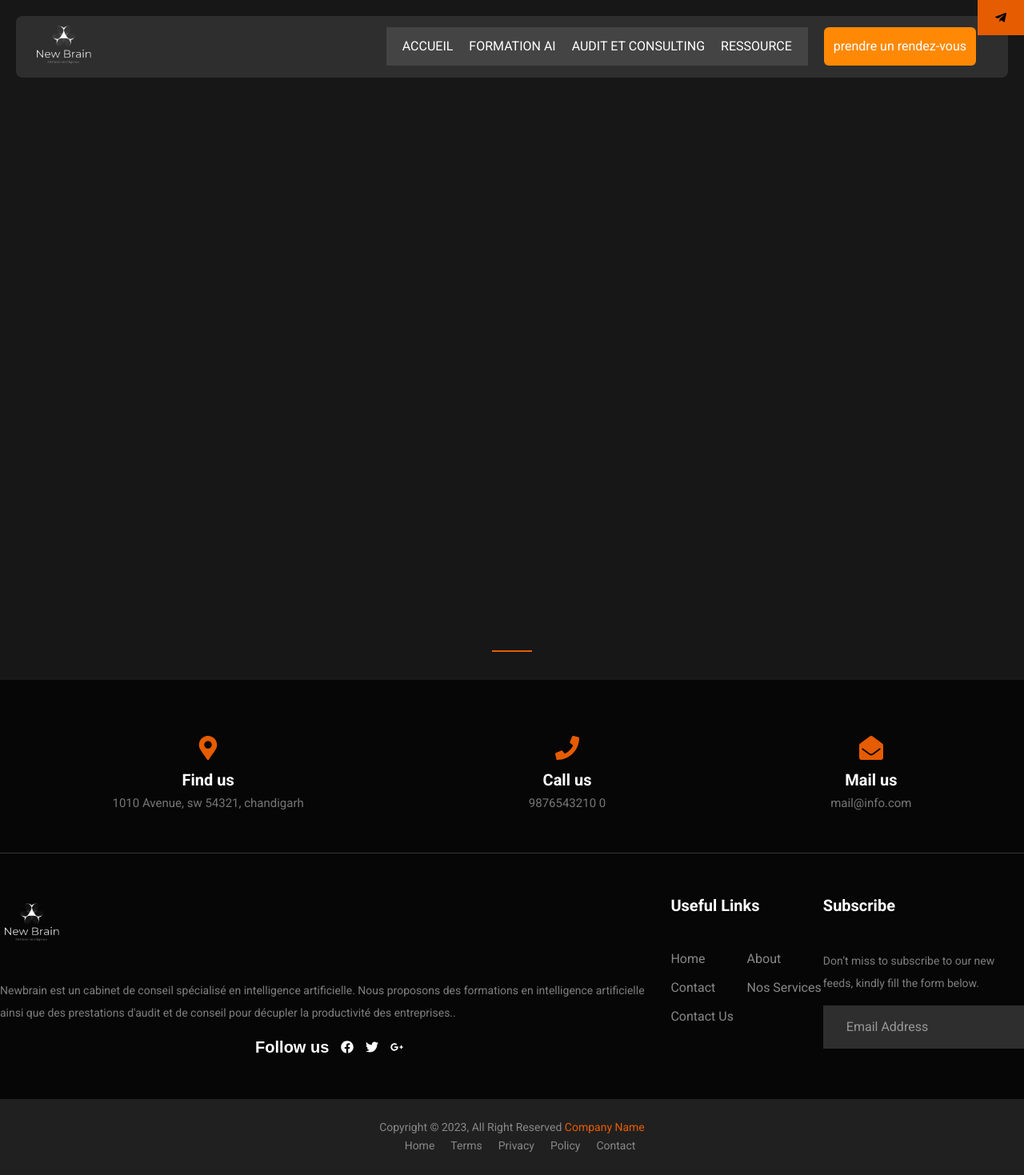
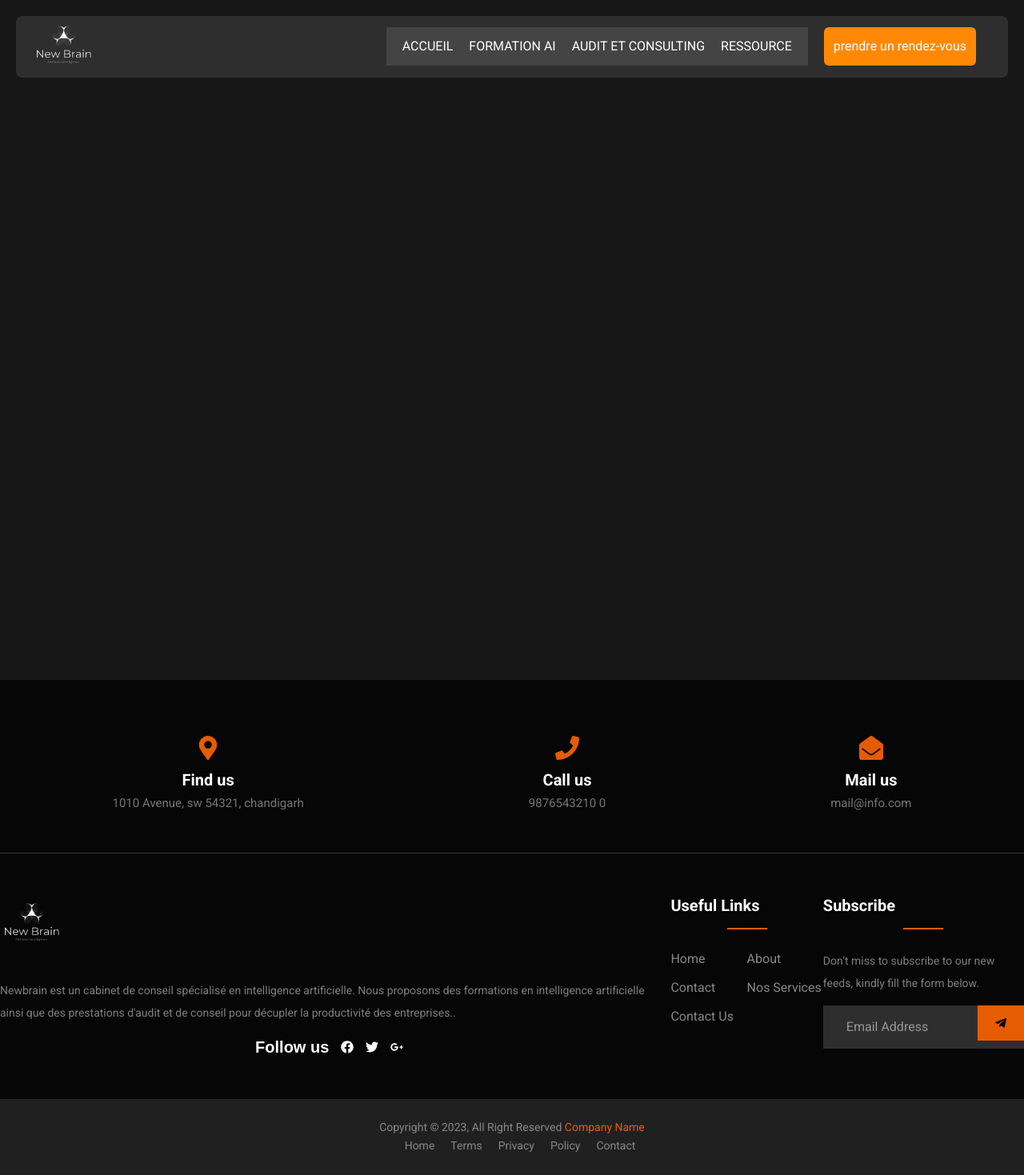
Before and after one commit to Beerus243/newbrain, a Next.js app: page /Formation in a window 1280 px wide. Shown: the whole page at 80% size. Built offline with nearby package versions, Linux system fonts and the light colour scheme.

Commit message:
review styles

```diff
--- a/app/components/Footer.module.css
+++ b/app/components/Footer.module.css
@@ -10,7 +10,7 @@
 
 .footerSection {
   background: #070606;
-  /* position: relative; */
+  position: relative;
   margin-top: 50px; /* Ajoutez cette ligne pour créer un espace entre le footer et le body */
   text-align: center; /* Centrer le texte */
   padding-top: 50px; /* Ajouter du padding pour l'espacement */
@@ -103,7 +103,7 @@
   font-size: 20px;
   font-weight: 600;
   margin-bottom: 40px;
-  /* position: relative; */
+  position: relative;
 }
 .footerWidgetHeading h3::before {
   content: "";
@@ -132,7 +132,7 @@
   text-transform: capitalize;
 }
 .subscribeForm {
-  /* position: relative; */
+  position: relative;
   overflow: hidden;
   text-align: center; /* Centrer le texte */
 }
--- a/app/components/Header.tsx
+++ b/app/components/Header.tsx
@@ -107,7 +107,7 @@ const Navigation: React.FC = () => {
     <header className="!fixed flex justify-center w-full top-5 !px-5">
       <div
         className={
-          "w-full p-5 flex m-5 !px-5 h-fit items-center rounded-lg bg-[#333333d7] !z-[10000] max-md:justify-between"
+          "w-full p-5 flex m-5 relative  !px-5 h-fit items-center rounded-lg bg-[#333333d7] !z-[1000] max-md:justify-between"
         }
       >
         <Link href="/" legacyBehavior onClick={() => setMenuOpen(false)}>
```
Also changed, not shown: app/components/body.module.css (+0 -10 lines).
